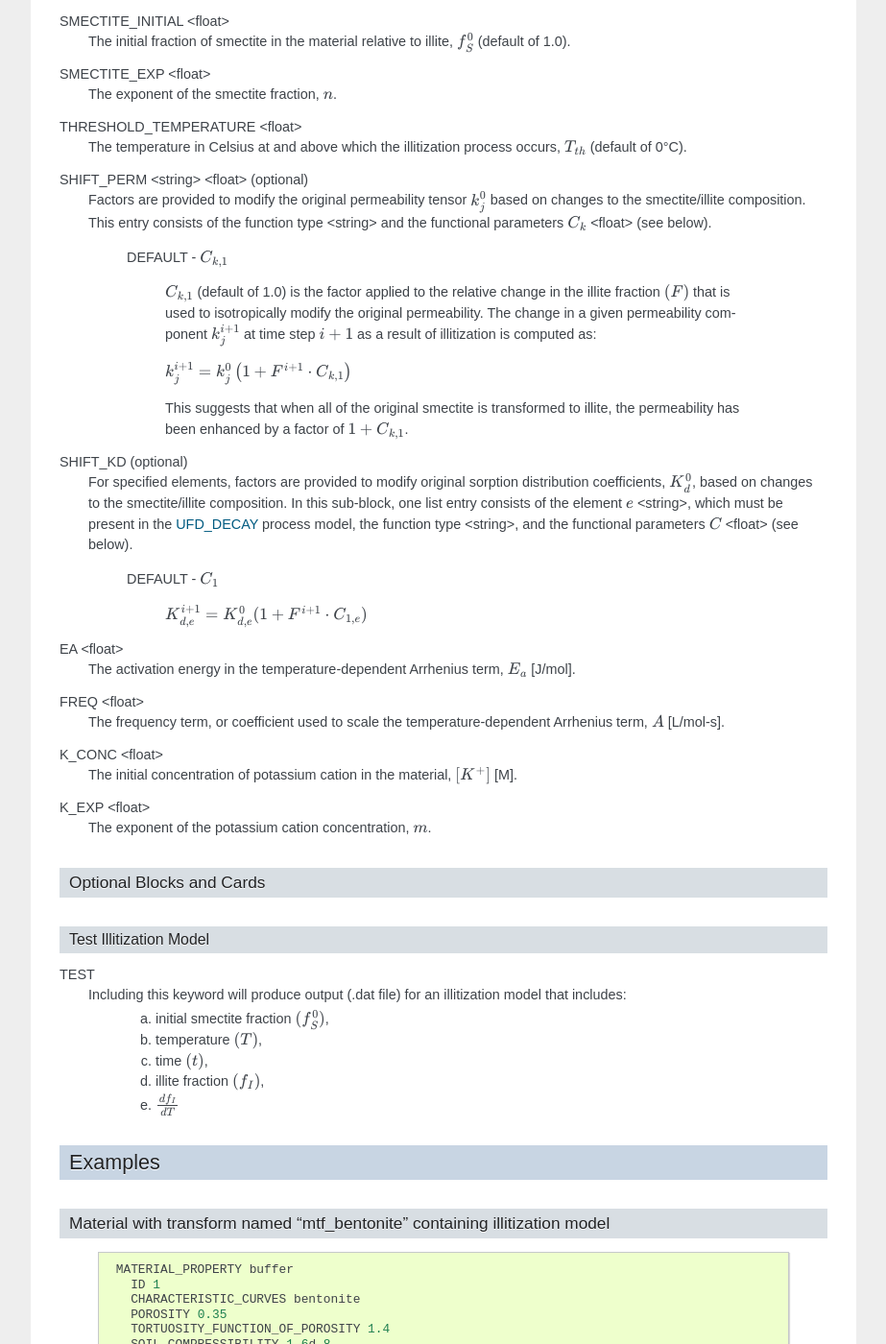
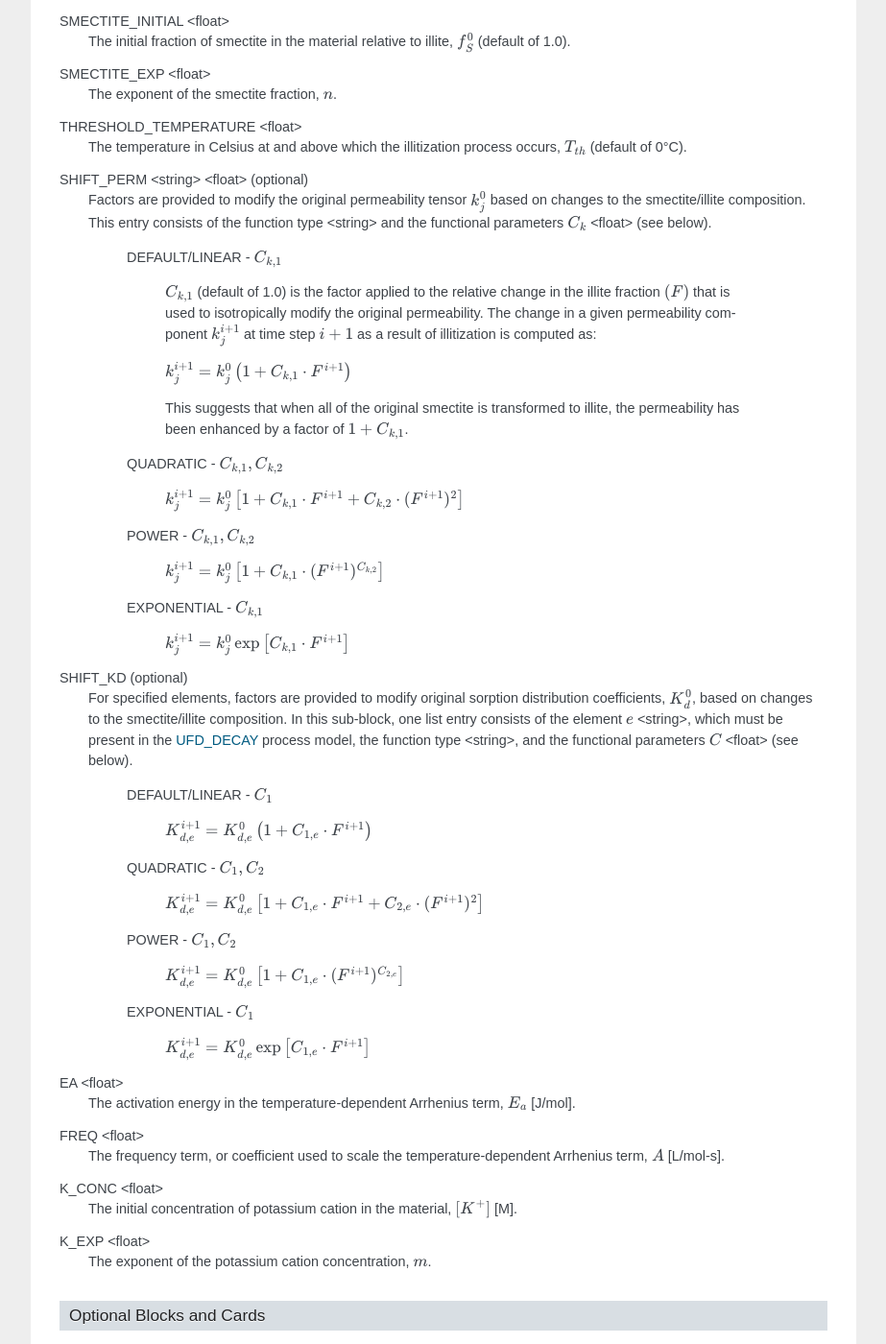
Before and after one commit to Miracloon/pflotran-documentation, a Sphinx documentation site: the page built from source/user_guide/cards/subsurface/material_transform.rst, in a window 1280 px wide and 1400 px high, scrolled down 1803 px. Shown: the whole window at 96% size, without its empty margins (318-1241 px from the left). Built offline with Sphinx 7.4.7, drawn with Linux system fonts in a browser that asks for light colours; some of the changed text lies outside the part shown.

Commit message:
DPC-42: Update new functional forms for permeability and kd.

```diff
--- a/source/user_guide/cards/subsurface/material_transform.rst
+++ b/source/user_guide/cards/subsurface/material_transform.rst
@@ -98,20 +98,44 @@ THRESHOLD_TEMPERATURE <float>
 SHIFT_PERM <string> <float> (optional)
  Factors are provided to modify the original permeability tensor :math:`k_{j}^{0}` based on changes to the smectite/illite composition. This entry consists of the function type <string> and the functional parameters :math:`C_{k}` <float> (see below).
 
-   DEFAULT - :math:`C_{k,1}`
+   DEFAULT/LINEAR - :math:`C_{k,1}`
 
      :math:`C_{k,1}` (default of 1.0) is the factor applied to the relative change in the illite fraction :math:`(F)` that is used to isotropically modify the original permeability. The change in a given permeability component :math:`k_{j}^{i+1}` at time step :math:`i+1` as a result of illitization is computed as:
 
-     :math:`k_{j}^{i+1}=k_{j}^{0}\left(1+F^{i+1}\cdot C_{k,1}\right)`
+     :math:`k_{j}^{i+1}=k_{j}^{0}\left(1+C_{k,1}\cdot F^{i+1} \right)`
 
      This suggests that when all of the original smectite is transformed to illite, the permeability has been enhanced by a factor of :math:`1+ C_{k,1}`.
+
+   QUADRATIC - :math:`C_{k,1}, C_{k,2}`
+
+      :math:`k_{j}^{i+1} = k_{j}^{0}\left[1 + C_{k,1}\cdot F^{i+1} + C_{k,2}\cdot (F^{i+1})^{2}\right]`
+
+   POWER - :math:`C_{k,1}, C_{k,2}`
+
+      :math:`k_{j}^{i+1} = k_{j}^{0}\left[1 + C_{k,1}\cdot(F^{i+1})^{C_{k,2}}\right]`
+
+   EXPONENTIAL - :math:`C_{k,1}`
+
+      :math:`k_{j}^{i+1} = k_{j}^{0}\exp{\left[C_{k,1}\cdot F^{i+1}\right]}`
 
 SHIFT_KD (optional)
  For specified elements, factors are provided to modify original sorption distribution coefficients, :math:`K_{d}^{0}`, based on changes to the smectite/illite composition. In this sub-block, one list entry consists of the element :math:`e` <string>, which must be present in the :ref:`ufd-decay-card` process model, the function type <string>, and the functional parameters :math:`C` <float> (see below).
 
-   DEFAULT - :math:`C_{1}`
+   DEFAULT/LINEAR - :math:`C_{1}`
 
-     :math:`K_{d,e}^{i+1} = K_{d,e}^{0}(1 + F^{i+1}\cdot C_{1,e})`
+     :math:`K_{d,e}^{i+1} = K_{d,e}^{0}\left(1 + C_{1,e}\cdot F^{i+1}\right)`
+
+   QUADRATIC - :math:`C_{1}, C_{2}`
+
+     :math:`K_{d,e}^{i+1} = K_{d,e}^{0}\left[1 + C_{1,e}\cdot F^{i+1} + C_{2,e}\cdot (F^{i+1})^{2}\right]`
+
+   POWER - :math:`C_{1}, C_{2}`
+
+     :math:`K_{d,e}^{i+1} = K_{d,e}^{0}\left[1 + C_{1,e}\cdot(F^{i+1})^{C_{2,e}}\right]`
+
+   EXPONENTIAL - :math:`C_{1}`
+
+     :math:`K_{d,e}^{i+1} = K_{d,e}^{0}\exp{\left[C_{1,e}\cdot F^{i+1}\right]}`
 
 EA <float>
   The activation energy in the temperature-dependent Arrhenius term, :math:`E_{a}` [J/mol].
@@ -177,7 +201,9 @@ Material with transform named "mtf_bentonite" containing illitization model
         SMECTITE_INITIAL      0.95000d+0
         SHIFT_PERM   DEFAULT  9.90000d+2
         SHIFT_KD
-          Cs  DEFAULT  -5.32470d-1 # Cs must be listed in UFD Decay
+          Cs  LINEAR      -5.32470d-1             # Cs must be listed in UFD Decay
+          Sr  QUADRATIC   -2.59980d-1 -2.63453d-1 # Sr must be listed in UFD Decay
+          Tc  EXPONENTIAL -7.53200d-1             # Tc must be listed in UFD Decay
         /
       END
       TEST
```
